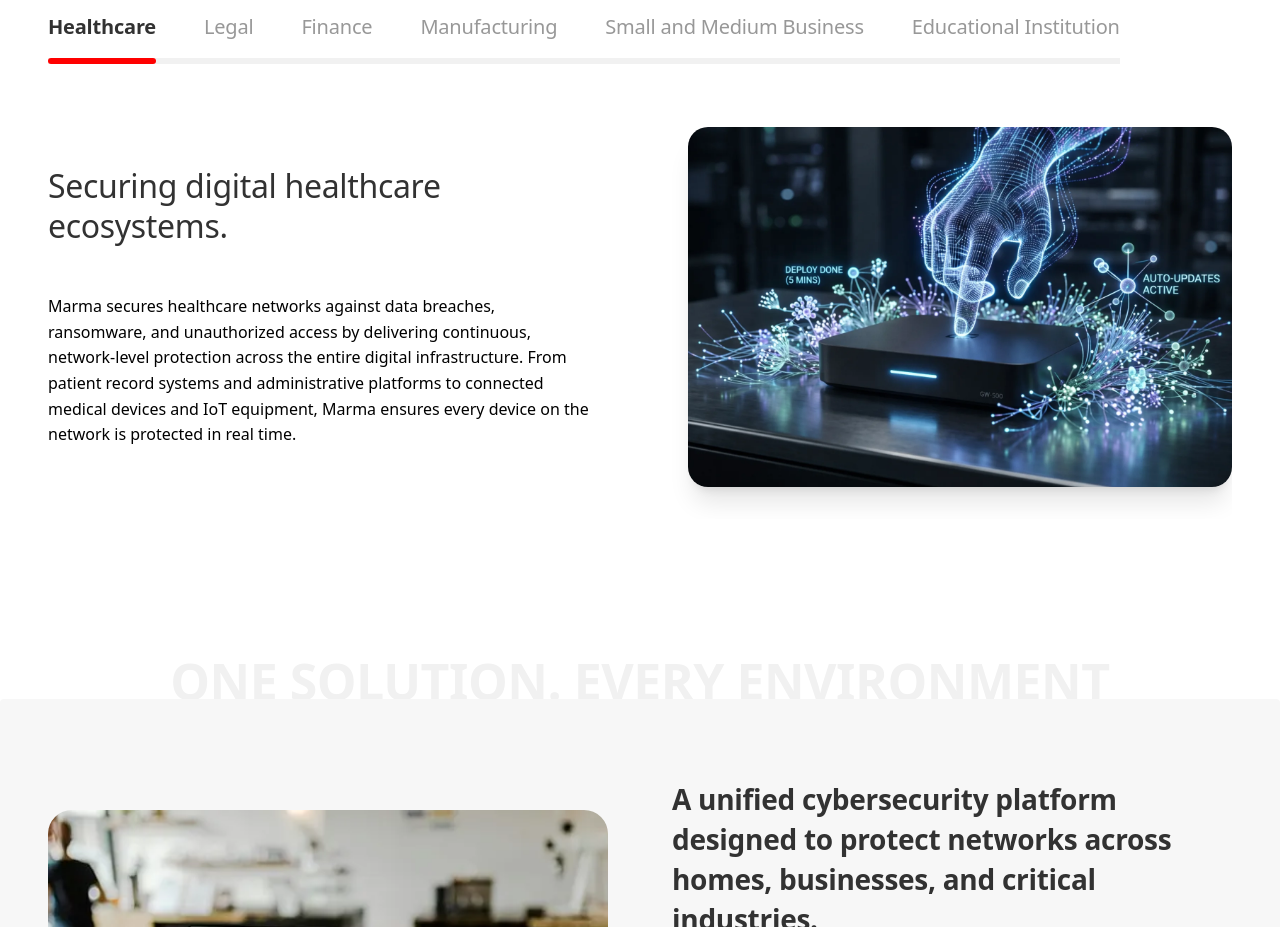
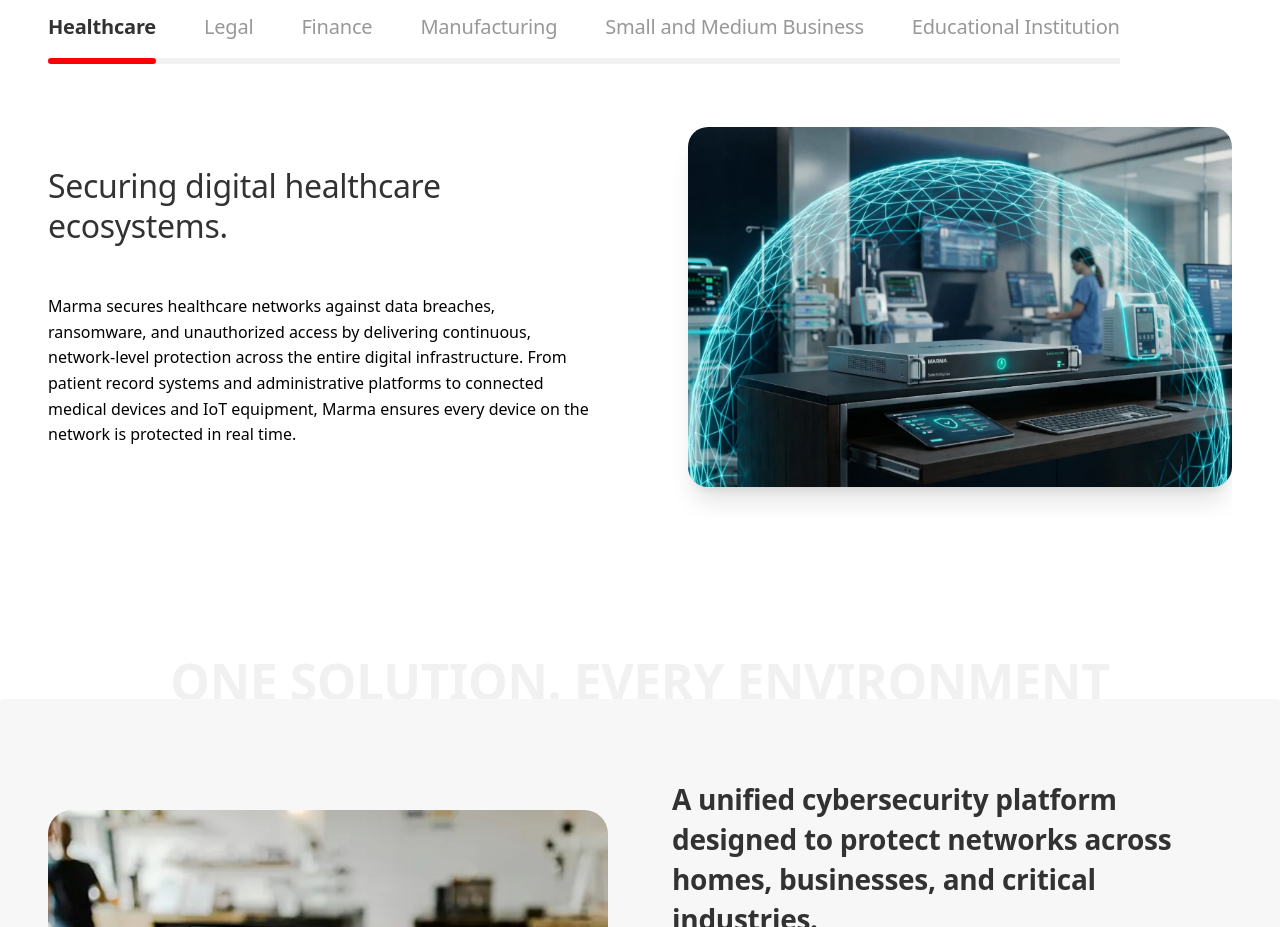
Before and after one commit to vinay-uelement/marma-security, a Next.js app: page /solutions in a window 1280 px wide. Shown: the part 1060-1987 px from the top of the page. Built offline with nearby package versions, Linux system fonts and the light colour scheme.

Commit message:
replace hd image

```diff
--- a/components/solutions/SolutionsTabs.tsx
+++ b/components/solutions/SolutionsTabs.tsx
@@ -20,7 +20,7 @@ const tabItems: TabData[] = [
     title: "Securing digital healthcare ecosystems.",
     description:
       "Marma secures healthcare networks against data breaches, ransomware, and unauthorized access by delivering continuous, network-level protection across the entire digital infrastructure. From patient record systems and administrative platforms to connected medical devices and IoT equipment, Marma ensures every device on the network is protected in real time.",
-    image: "/images/solutions/healthcare-solution.webp",
+    image: "/images/solutions/hospital-banner.webp",
   },
   {
     id: "legal",
```
Also changed, not shown: public/images/solutions/hospital-banner.webp (added).
